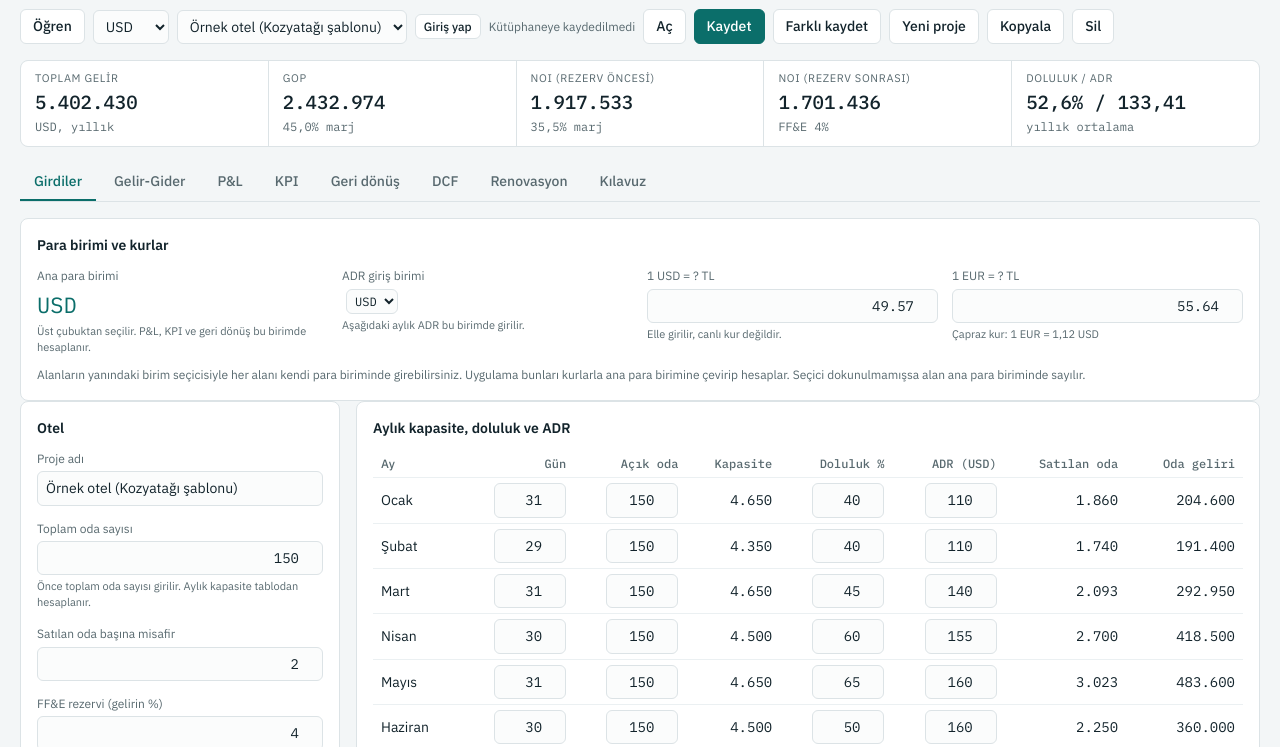
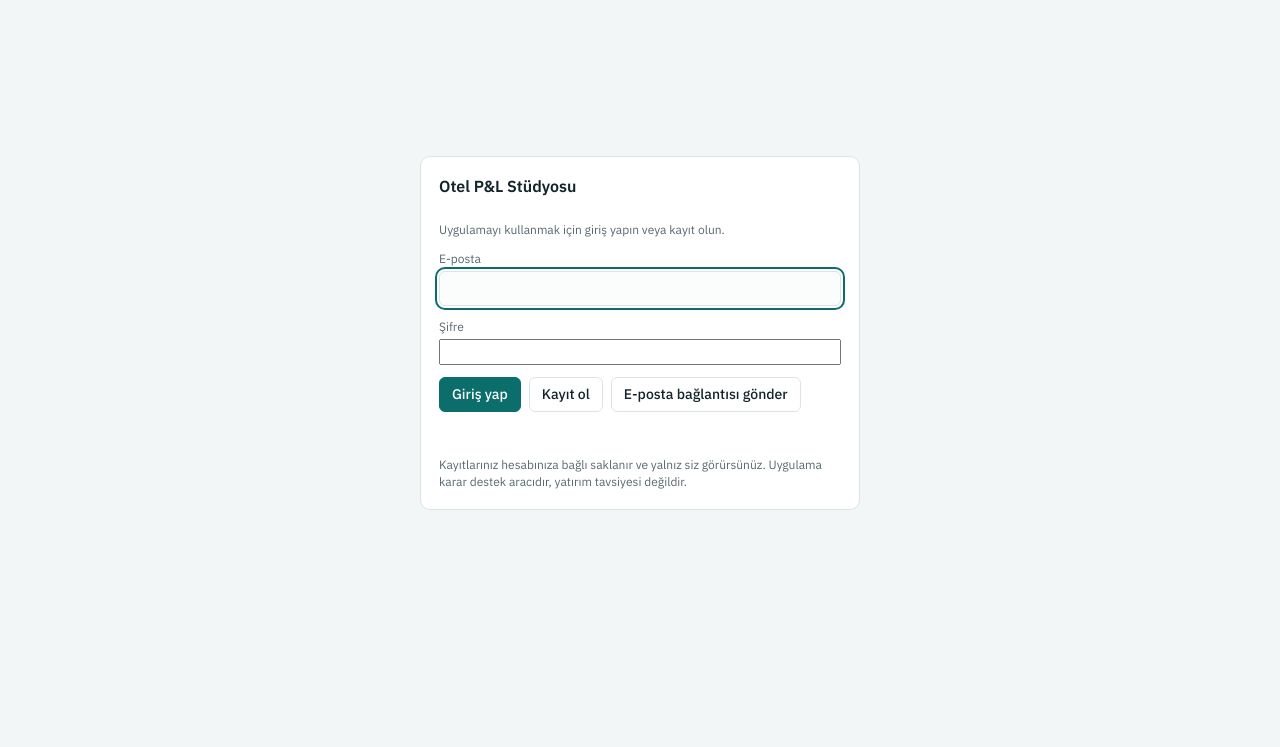
Before and after one commit to senoltulga/otel-pl-studyosu, a plain HTML site: page index.html in a window 1280 px wide. Shown: the part 67-814 px from the top of the page. Drawn offline with nearby package versions, Linux system fonts and the light colour scheme.

Commit message:
Giriş zorunlu, hesap düğmeleri sağda
Co-Authored-By: Claude Sonnet 5.5 <noreply@anthropic.com>
Claude-Session: https://claude.ai/code/session_01TWcvaTSPECwnSADJ61iN6z

```diff
--- a/index.html
+++ b/index.html
@@ -170,6 +170,8 @@ textarea{width:100%;min-height:90px;font-family:var(--mono);font-size:11px}
 
 
 .mobonly{display:none}
+.proj{align-items:center}.acct{margin-left:auto;display:flex;gap:8px;align-items:center}
+body.locked .wrap{display:none}.dlg.lock{background:var(--bg,#f4f6f6);align-items:center}
 @media (max-width:640px){
   .wrap{gap:12px}
   .brand h1{font-size:20px}.brand span{display:none}
@@ -206,7 +208,6 @@ textarea{width:100%;min-height:90px;font-family:var(--mono);font-size:11px}
     <div class="proj">
       <select id="curSel" data-ln="cur:base" aria-label="Ana para birimi" title="Ana para birimi: tüm sonuçlar bu birimde"><option>USD</option><option>EUR</option><option>TL</option></select>
       <select id="projSel" aria-label="Proje"></select>
-      <span id="acct" class="acct"></span>
       <span id="saveSt" class="savest none" aria-live="polite"></span>
       <button class="btn" data-click="openDlg">Aç</button>
       <button class="btn primary" data-click="saveProj">Kaydet</button>
@@ -214,6 +215,7 @@ textarea{width:100%;min-height:90px;font-family:var(--mono);font-size:11px}
       <button class="btn" data-click="newProj">Yeni proje</button>
       <button class="btn" data-click="dupProj">Kopyala</button>
       <button class="btn danger" data-click="delProj">Sil</button>
+      <span id="acct" class="acct"></span>
     </div>
   </header>
   <section class="strip" id="strip" aria-live="polite"></section>
@@ -322,6 +324,8 @@ const EXAMPLE_PROJ={"name":"Manuel örneği: 29 odalı butik otel","rooms":29,"o
 {"id":"L128","group":"rev_fb","name":"F&B kira geliri (marka kiralama)","driver":"fixed","value":1000000,"staff":false,"monthly":null,"cur":"TL"},
 {"id":"L9001","group":"sm","name":"OTA komisyonu","driver":"pctRoomRev","value":15,"staff":false,"monthly":null},
 {"id":"L9002","group":"fixed","name":"Sigorta ve emlak vergisi","driver":"fixed","value":3000,"staff":false,"monthly":null}],"cur":"EUR","fx":{"TL":1,"USD":49.57,"EUR":55.64},"adrCur":null};
+let READY=false;
+const isLocked=()=>!(typeof USER!=='undefined'&&USER);
 /* ---------- Kütüphane: Kaydet / Farklı kaydet / Aç ---------- */
 const LIBK='otelpl.lib.v1';
 let LIB=[];
@@ -386,18 +390,28 @@ async function libDel(id,b){
   save();renderDlg();render();
 }
 function openDlg(mode){S.dlg=mode;renderDlg();}
-function closeDlg(){S.dlg=null;const d=$('#dlg');if(d){d.hidden=true;d.innerHTML='';}}
+function applyLock(){
+  const lock=!(typeof USER!=='undefined'&&USER);
+  document.body.classList.toggle('locked',lock);
+  if(lock){if(S.dlg!=='login')S.dlg='login';}
+  else if(S.dlg==='login'&&document.body.dataset.wasLocked==='1')S.dlg=null;
+  document.body.dataset.wasLocked=lock?'1':'0';
+}
+function closeDlg(){if(isLocked())return;S.dlg=null;const d=$('#dlg');if(d){d.hidden=true;d.innerHTML='';}}
 function renderDlg(){
   const d=$('#dlg');if(!d)return;
+  applyLock();
+  d.classList.toggle('lock',isLocked());
+  if(!READY){d.innerHTML='<div class="dbox"><h2>Otel P&amp;L Stüdyosu</h2><p class="hint">Yükleniyor…</p></div>';d.hidden=false;return;}
   if(!S.dlg){d.hidden=true;d.innerHTML='';return;}
   const p=P();
   if(S.dlg==='login'){
-    d.innerHTML=`<div class="dbox" role="dialog" aria-label="Giriş"><h2>Giriş yap</h2>
+    d.innerHTML=`<div class="dbox" role="dialog" aria-label="Giriş"><h2>${isLocked()?'Otel P&amp;L Stüdyosu':'Giriş yap'}</h2>${isLocked()?'<p class="hint">Uygulamayı kullanmak için giriş yapın veya kayıt olun.</p>':''}
      <div class="fld"><label for="lgEmail">E-posta</label><input id="lgEmail" type="text" autocomplete="email"></div>
      <div class="fld"><label for="lgPass">Şifre</label><input id="lgPass" type="password" autocomplete="current-password"></div>
-     <div class="drow"><button class="btn primary" data-click="doLogin">Giriş yap</button><button class="btn" data-click="doSignup">Kayıt ol</button><button class="btn" data-click="doMagic">E-posta bağlantısı gönder</button><button class="btn" data-click="dlgClose">Vazgeç</button></div>
+     <div class="drow"><button class="btn primary" data-click="doLogin">Giriş yap</button><button class="btn" data-click="doSignup">Kayıt ol</button><button class="btn" data-click="doMagic">E-posta bağlantısı gönder</button>${isLocked()?'':'<button class="btn" data-click="dlgClose">Vazgeç</button>'}</div>
      <p id="lgMsg" class="hint" aria-live="polite"></p>
-     <p class="hint">Kayıtlarınız hesabınıza bağlı saklanır ve yalnız siz görürsünüz. Girmeden de uygulamayı kullanabilirsiniz; kayıtlar o zaman yalnız bu tarayıcıda kalır. Uygulama karar destek aracıdır, yatırım tavsiyesi değildir.</p></div>`;
+     <p class="hint">Kayıtlarınız hesabınıza bağlı saklanır ve yalnız siz görürsünüz. Uygulama karar destek aracıdır, yatırım tavsiyesi değildir.</p></div>`;
   }else if(S.dlg==='saveas'){
     d.innerHTML=`<div class="dbox" role="dialog" aria-label="Farklı kaydet"><h2>Farklı kaydet</h2>
      <div class="fld"><label for="dlgName">Ad</label><input id="dlgName" type="text" value="${esc(p.name)}"></div>
@@ -460,18 +474,18 @@ function renderAcct(){
   const el=$('#acct');if(!el)return;
   if(!SB){el.innerHTML='';return;}
   const lim=LIMIT&&!LIMIT.unlimited?` · kalan giriş: ${Math.max(0,LIMIT.login_limit-LIMIT.login_count)}/${LIMIT.login_limit}`:'';
-  el.innerHTML=USER?`<span class="savest" title="${esc(USER.email||'')}">${esc(USER.email||'')}${lim}</span><button class="btn small" data-click="doLogout">Çıkış</button>`:`<button class="btn small" data-click="loginDlg">Giriş yap</button>`;
+  el.innerHTML=USER?`<span class="savest" title="${esc(USER.email||'')}">${esc(USER.email||'')}${lim}</span><button class="btn small" data-click="doLogout">Çıkış</button>`:'';
 }
 if(SB){
   SB.auth.onAuthStateChange((ev,sess)=>{
     USER=sess&&sess.user?sess.user:null;
     setTimeout(async()=>{
-      await cloudLoad();await limitLoad();renderAcct();updSt();
-      if(ev==='SIGNED_IN'&&S.dlg==='login')closeDlg();
-      if(S.dlg==='open')renderDlg();
+      await cloudLoad();await limitLoad();READY=true;
+      if(!USER)CLOUD=[];
+      renderAcct();updSt();render();
     },0);
   });
-}
+}else{READY=true;}
 const AUTHERR=m=>{m=String(m||'');
   if(/Invalid login/i.test(m))return 'E-posta veya şifre hatalı.';
   if(/Email not confirmed/i.test(m))return 'E-posta henüz onaylanmadı. Gelen kutunuzdaki bağlantıya tıklayın.';
@@ -863,7 +877,7 @@ const KSEC=[
   <ul><li><b>Kaydet:</b> proje daha önce kaydedildiyse aynı kaydı günceller, ilk kez kaydediliyorsa Farklı kaydet penceresini açar. Yanındaki durum yazısı "Kaydedildi", "Kaydedilmemiş değişiklik" veya "Kütüphaneye kaydedilmedi" der.</li>
   <li><b>Farklı kaydet:</b> projeyi yeni bir adla kaydeder. Tür seçersiniz: <i>Case</i> üzerinde çalışmaya devam edeceğiniz kayıttır, Kaydet onu günceller. <i>Şablon</i> her açtığınızda yeni bir kopya verir ve kendisi değişmez.</li>
   <li><b>Aç:</b> kayıtlı case'leri, şablonları ve hazır örnekleri (Kozyatağı şablonu, butik otel case) listeler. Seçtiğiniz kayıt yeni bir çalışma projesi olarak açılır; istediğiniz kadar değiştirip Farklı kaydet ile başka adla saklayabilirsiniz. Aynı pencereden kayıt silinir.</li>
-  <li><b>Giriş yap:</b> e-posta ve şifreyle (veya e-postaya gelen bağlantıyla) giriş yaparsanız kayıtlarınız hesabınıza bağlı saklanır, başka cihazdan da açılır ve yalnız siz görürsünüz. Girmeden kullanırsanız kayıtlar yalnız bu tarayıcıda kalır. İlk girişte tarayıcıdaki eski kayıtları Aç penceresinden hesabınıza aktarabilirsiniz.</li>
+  <li><b>Giriş:</b> uygulamayı kullanmak için e-posta ve şifreyle (veya e-postaya gelen bağlantıyla) giriş yapmanız ya da kayıt olmanız gerekir. Kayıtlarınız hesabınıza bağlı saklanır, başka cihazdan da açılır ve yalnız siz görürsünüz. Giriş/çıkış düğmeleri üst çubuğun sağ ucundadır. Daha önce bu tarayıcıda kaydettiğiniz kayıtları tarayıcıdaki eski kayıtları Aç penceresinden hesabınıza aktarabilirsiniz.</li>
   <li><b>Dosyaya indir / Dosyadan yükle:</b> aktif projeyi .json dosyası olarak yedekler veya başka bilgisayara taşır.</li></ul>
   <h3>Örnek akış</h3><ol><li>Aç → Hazır örnekler → Butik otel case.</li><li>Girdiler'de ADR'yi %10 artırın ve P&amp;L'de etkiyi görün.</li><li>Farklı kaydet → "Butik case, ADR +%10", tür Case.</li><li>Sonra Aç → Kayıtlı case'lerim'den ikisini ayrı ayrı açıp karşılaştırın.</li></ol>
   <p class="hint">Girişsiz kullanımda kayıtlar tarayıcıda tutulur ve tarayıcı verisi temizlenirse kaybolur. Girişli kullanımda bile önemli çalışmaları ara sıra dosyaya indirmek iyi bir yedektir.</p>`],
```
